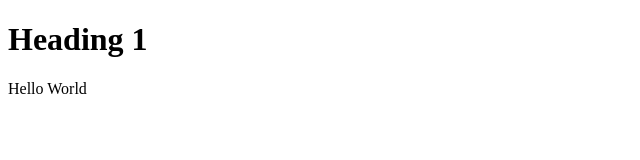
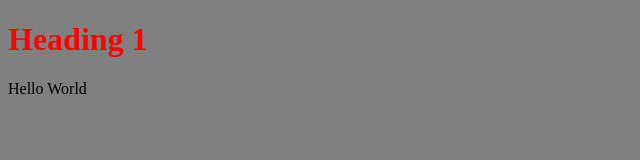
Before and after one commit to JacobCutts13/html-hello-world-demo, a plain HTML site: page index.html in a window 1280 px wide. Shown: the whole page, without its empty margins (0-640 px from the left). Drawn offline with Linux system fonts and the light colour scheme.

Commit message:
changed the font colors and backghround color

```diff
--- a/index.html
+++ b/index.html
@@ -5,8 +5,8 @@
     </head>
 
     <main>
-        <body>
-            <h1>Heading 1</h1>
+        <body style="background-color: grey;">
+            <h1 style="color: red;">Heading 1</h1>
             <p>Hello World</p>
         </body>
     </main>
```
